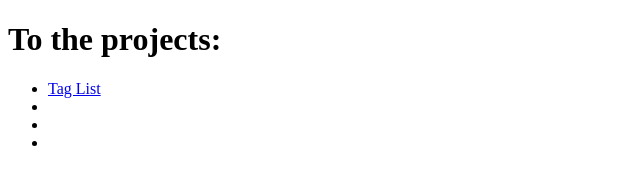
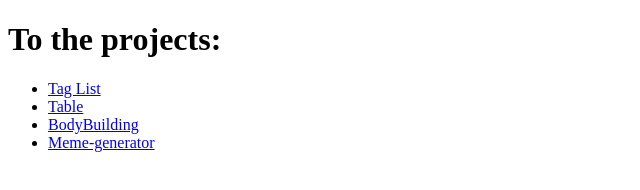
Before and after one commit to vitorreisler/Projects-hackerU, a plain HTML site: page index.html in a window 1280 px wide. Shown: the whole page, without its empty margins (0-640 px from the left). Drawn offline with Linux system fonts and the light colour scheme.

Commit message:
create index menu

```diff
--- a/index.html
+++ b/index.html
@@ -10,9 +10,9 @@
     <h1>To the projects:</h1>
     <ul>
         <li><a href="tag-list/index.html">Tag List</a></li>
-        <li><a href=""></a></li>
-        <li><a href=""></a></li>
-        <li><a href=""></a></li>
+        <li><a href="table/index.html">Table</a></li>
+        <li><a href="BodyBuilding/homework2.html">BodyBuilding</a></li>
+        <li><a href="meme-generator/index.html">Meme-generator</a></li>
     </ul>
 
 </body>
```
